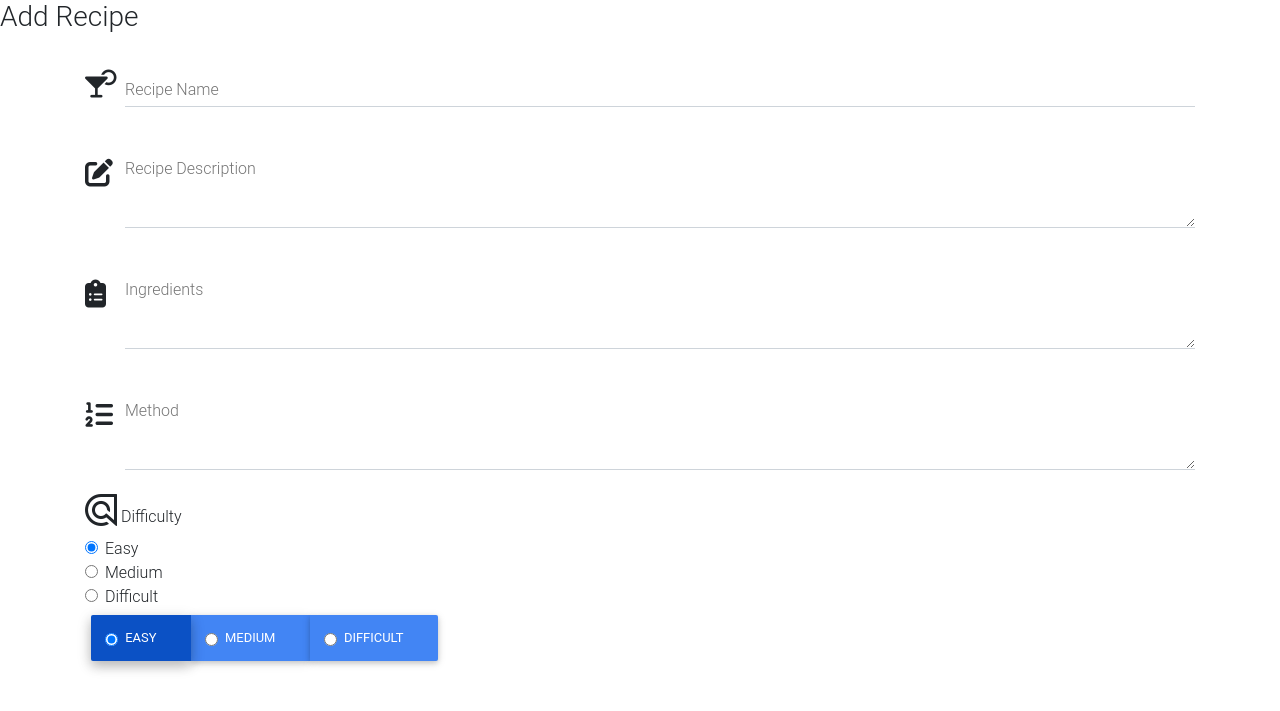
After one commit to fredveloper/milestone-project-3, a Flask app: page /add_recipe in a window 1280 px wide. The commit adds this page. Shown: the top 711 px of the page. Run offline with Flask 2, Linux system fonts and the light colour scheme; some libraries are stand-ins or nearby versions.

Commit message:
Created addrecipe.html file

```diff
--- a/app.py
+++ b/app.py
@@ -17,7 +17,13 @@ mongo = PyMongo(app)
 @app.route('/')
 @app.route('/get_recipes')
 def get_recipes():
-    return render_template("recipes.html", recipes=mongo.db.recipes.find())
+    _recipes = mongo.db.recipes.find()
+    recipe_list = [recipe for recipe in _recipes]
+    return render_template('recipes.html', recipes = recipe_list)
+
+@app.route('/add_recipe')
+def add_recipe():
+    return render_template('addrecipe.html')
 
 if __name__ == '__main__':
     app.run(host=os.environ.get('IP'),
--- /dev/null
+++ b/templates/addrecipe.html
@@ -0,0 +1,103 @@
+{% extends 'base.html' %} {% block content %}
+
+<h3>Add Recipe</h3>
+<div class="container">
+  <div class="row">
+    <form action="" method="POST" class="col-sm-12">
+      <div class="row">
+        <div class="col-md-12">
+          <div class="md-form">
+            <i class="fas fa-cocktail fa-2x prefix"></i>
+            <input id="recipe_name" name="recipe_name" type="text" class="form-control" required/>
+            <label for="recipe_name">Recipe Name</label>
+          </div>
+        </div>
+      </div>
+      <div class="row">
+        <div class="col-md-12">
+          <div class="md-form">
+            <i class="fas fa-edit fa-2x prefix"></i>
+            <textarea id="recipe_description" name="recipe_description" class="md-textarea form-control" rows="3"></textarea>
+            <label>Recipe Description</label>
+          </div>
+        </div>
+      </div>
+
+      <div class="row">
+        <div class="col-md-12">
+          <div class="md-form">
+            <i class="fas fa-clipboard-list fa-2x prefix"></i>
+          <textarea
+            id="ingredients"
+            name="ingredients"
+            class="md-textarea form-control" rows="3"
+          ></textarea>
+          <label>Ingredients</label>
+          </div>
+        </div>
+      </div>
+
+      <div class="row">
+        <div class="col-md-12">
+          <div class="md-form">
+            <i class="fas fa-list-ol fa-2x prefix"></i>
+          <textarea
+            id="preparation_method"
+            name="preparation_method"
+            class="md-textarea form-control" rows="3"
+          ></textarea>
+          <label>Method</label>
+          </div>
+        </div>
+      </div>
+
+
+
+      <div class="row">
+        <div class="col-md-12">
+            <i class="fab fa-algolia fa-2x prefix"></i>
+            <label>Difficulty</label>
+            <div class="form-check">
+            <input class="form-check-input" type="radio" name="rad_difficulty" id="difficulty_easy" value="Easy" checked/>
+            <label class="form-check-label" for="exampleRadios1">
+              Easy
+            </label>
+          </div>
+
+
+            <div class="form-check">
+              <input
+                class="form-check-input" type="radio" name="rad_difficulty" id="difficulty_medium" value="Medium"/>
+              <label class="form-check-label" for="exampleRadios2">Medium
+              </label>
+            </div>
+            <div class="form-check">
+              <input class="form-check-input" type="radio" name="rad_difficulty" id="difficulty_difficult" value="Difficult"/>
+              <label class="form-check-label" for="exampleRadios3">Difficult
+              </label>
+            </div>
+        </div>
+      </div>
+
+      <div class="btn-group" data-toggle="buttons">
+
+      <label class="btn btn-primary active form-check-label">
+        <input class="form-check-input" type="radio" checked autocomplete="off"> Easy
+      </label>
+
+      <label class="btn btn-primary form-check-label">
+        <input class="form-check-input" type="radio" autocomplete="off"> Medium
+      </label>
+
+      <label class="btn btn-primary form-check-label">
+        <input class="form-check-input" type="radio" autocomplete="off"> Difficult
+      </label>
+
+    </div>
+
+
+    </form>
+  </div>
+</div>
+
+{% endblock %}
--- a/templates/base.html
+++ b/templates/base.html
@@ -4,12 +4,7 @@
     <meta charset="UTF-8" />
     <meta name="viewport" content="width=device-width, initial-scale=1.0" />
 
-    <link
-      href="https://stackpath.bootstrapcdn.com/font-awesome/4.7.0/css/font-awesome.min.css"
-      rel="stylesheet"
-      integrity="sha384-wvfXpqpZZVQGK6TAh5PVlGOfQNHSoD2xbE+QkPxCAFlNEevoEH3Sl0sibVcOQVnN"
-      crossorigin="anonymous"
-    />
+
 
     <link
       rel="stylesheet"
@@ -17,6 +12,8 @@
       integrity="sha384-9aIt2nRpC12Uk9gS9baDl411NQApFmC26EwAOH8WgZl5MYYxFfc+NcPb1dKGj7Sk"
       crossorigin="anonymous"
     />
+    <link rel="stylesheet" href="https://cdnjs.cloudflare.com/ajax/libs/mdbootstrap/4.19.0/css/mdb.min.css" integrity="sha256-KQdYqU6VCGR+nLjpUSijAJcK1iIlMp8ro5UAMwPj1eI=" crossorigin="anonymous" />
+    <script src="https://kit.fontawesome.com/b3b3485f71.js" crossorigin="anonymous"></script>
     <title>Document</title>
   </head>
   <body>
@@ -31,6 +28,8 @@
       integrity="sha384-OgVRvuATP1z7JjHLkuOU7Xw704+h835Lr+6QL9UvYjZE3Ipu6Tp75j7Bh/kR0JKI"
       crossorigin="anonymous"
     ></script>
+    <script src="https://cdnjs.cloudflare.com/ajax/libs/mdbootstrap/4.19.0/js/mdb.min.js" integrity="sha256-ceh+E9ndu1tLx17aGb31ooyunz+deX74ohRrNQqZIYQ=" crossorigin="anonymous"></script>
+
 
     <script type="text/javascript">
 
```
Also changed, not shown: templates/recipes.html (+2 -24 lines).
